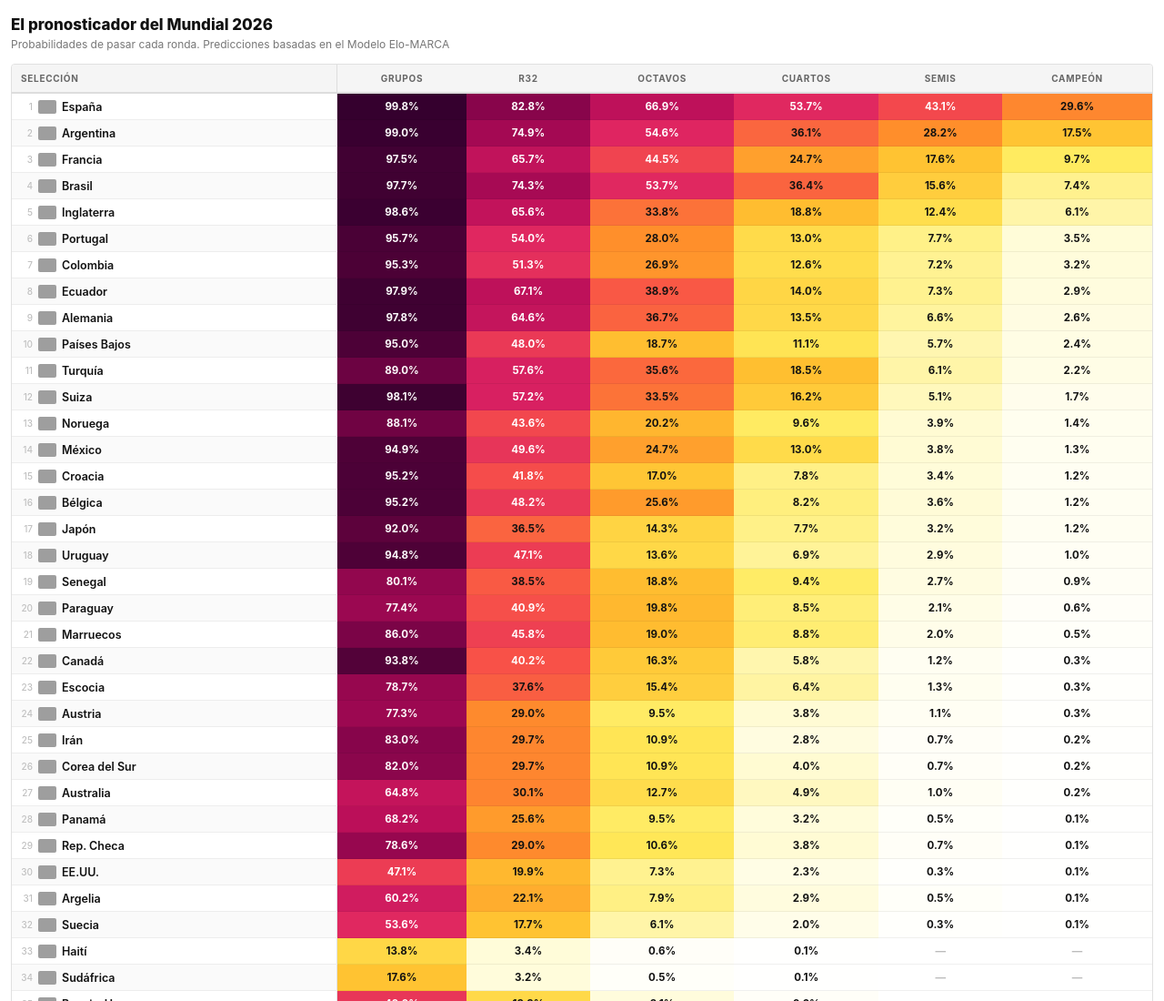
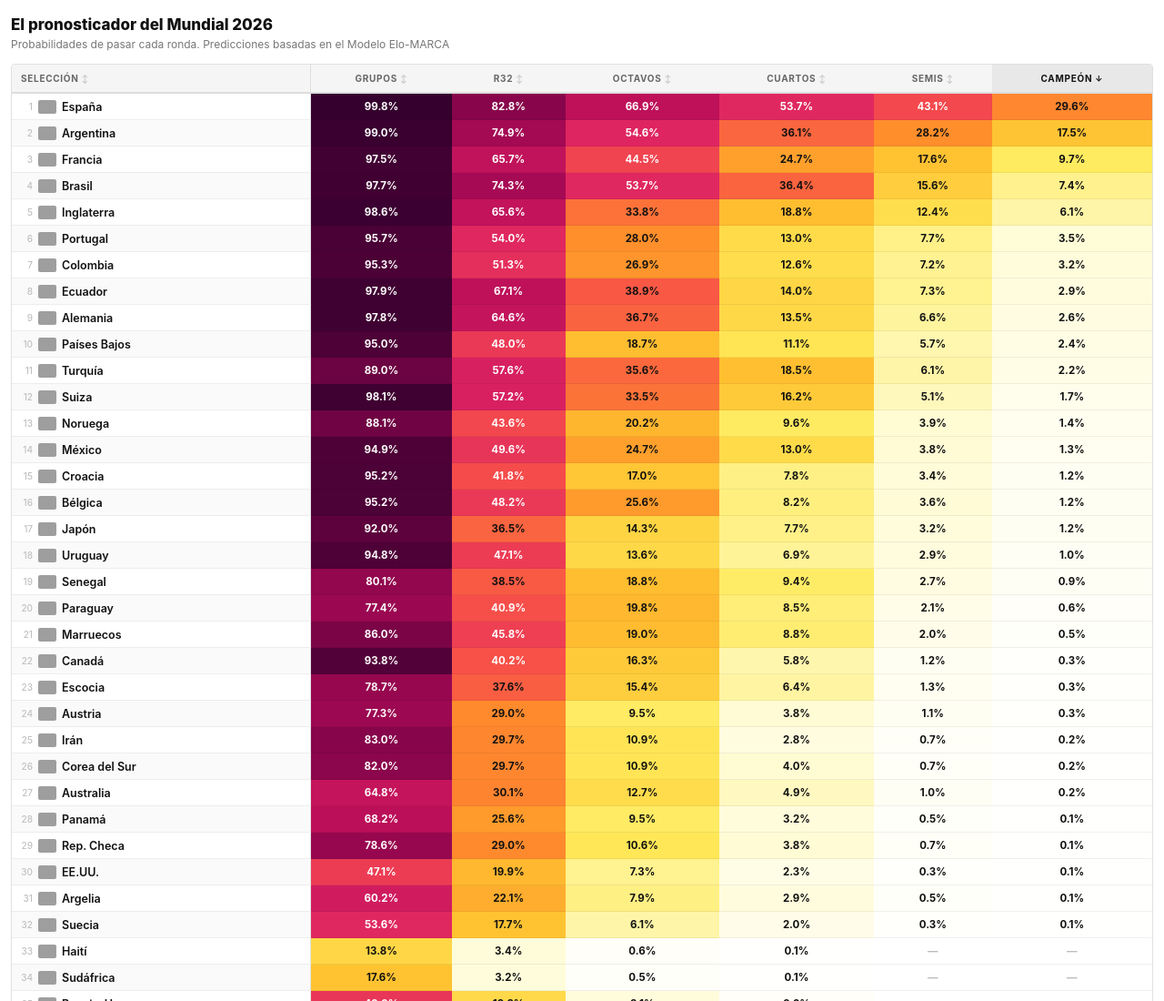
Before and after one commit to mikedataspain/mundial-elo, a plain HTML site: page index.html in a window 1280 px wide. Shown: the top 1100 px of the page at 91% size. Drawn offline with Linux system fonts and the light colour scheme; grey boxes are pictures that could not be loaded.

Commit message:
feat: sorting interactivo por columna (corregido)

```diff
--- a/index.html
+++ b/index.html
@@ -63,7 +63,14 @@
       text-align: center;
       white-space: nowrap;
       border-bottom: 2px solid #ddd;
+      cursor: pointer;
+      user-select: none;
     }
+
+    thead th:hover { background: #ebebeb; }
+    thead th.sorted { color: #111; background: #e8e8e8; }
+    .sort-icon { margin-left: 3px; opacity: 0.3; font-style: normal; font-size: 9px; }
+    thead th.sorted .sort-icon { opacity: 1; }
 
     thead th.h-team {
       text-align: left;
@@ -151,13 +158,13 @@
     <table>
       <thead>
         <tr>
-          <th class="h-team">Selección</th>
-          <th>Grupos</th>
-          <th>R32</th>
-          <th>Octavos</th>
-          <th>Cuartos</th>
-          <th>Semis</th>
-          <th>Campeón</th>
+          <th class="h-team" data-col="Selección">Selección<i class="sort-icon">↕</i></th>
+          <th data-col="Grupos%">Grupos<i class="sort-icon">↕</i></th>
+          <th data-col="1/32%">R32<i class="sort-icon">↕</i></th>
+          <th data-col="1/16%">Octavos<i class="sort-icon">↕</i></th>
+          <th data-col="Cuartos%">Cuartos<i class="sort-icon">↕</i></th>
+          <th data-col="Semis%">Semis<i class="sort-icon">↕</i></th>
+          <th data-col="Campeón%">Campeón<i class="sort-icon">↓</i></th>
         </tr>
       </thead>
       <tbody id="tbody"></tbody>
@@ -236,22 +243,27 @@ function fmt(v) {
 // ── Render ────────────────────────────────────────────────────────────────────
 const COLS = ['Grupos%','1/32%','1/16%','Cuartos%','Semis%','Campeón%'];
 
-async function init() {
+let allRows  = [];
+let sortCol  = 'Campeón%';
+let sortDir  = 1;   // 1 → desc (b-a), -1 → asc (a-b)
+
+function render() {
   const tbody = document.getElementById('tbody');
-  let rows;
-  try {
-    const res = await fetch('./data.csv');
-    const txt = await res.text();
-    rows = parseCSV(txt);
-  } catch (e) {
-    tbody.innerHTML = '<tr><td colspan="7" style="padding:20px;text-align:center;color:#aaa">No se pudieron cargar los datos.</td></tr>';
-    return;
-  }
+  tbody.innerHTML = '';
 
-  // Ordenar por Campeón% desc (por si el CSV no viene ordenado)
-  rows.sort((a, b) => parseFloat(b['Campeón%'] || 0) - parseFloat(a['Campeón%'] || 0));
+  const sorted = [...allRows].sort((a, b) => {
+    if (sortCol === 'Selección')
+      return sortDir * a['Selección'].localeCompare(b['Selección'], 'es');
+    return sortDir * (parseFloat(b[sortCol] || 0) - parseFloat(a[sortCol] || 0));
+  });
 
-  rows.forEach((row, i) => {
+  document.querySelectorAll('thead th').forEach(th => {
+    const active = th.dataset.col === sortCol;
+    th.classList.toggle('sorted', active);
+    th.querySelector('.sort-icon').textContent = active ? (sortDir === 1 ? '↓' : '↑') : '↕';
+  });
+
+  sorted.forEach((row, i) => {
     const name = row['Selección'] || '';
     const code = F[name];
     const flagImg = code
@@ -259,7 +271,6 @@ async function init() {
       : '';
     const tr = document.createElement('tr');
 
-    // Celda equipo (sticky)
     const tdT = document.createElement('td');
     tdT.className = 'c-team';
     tdT.innerHTML = `<div class="t-inner">
@@ -269,7 +280,6 @@ async function init() {
     </div>`;
     tr.appendChild(tdT);
 
-    // Celdas de porcentaje
     COLS.forEach(k => {
       const v = parseFloat(row[k]) || 0;
       const [bg, col] = heat(v);
@@ -285,6 +295,29 @@ async function init() {
   });
 }
 
+async function init() {
+  const tbody = document.getElementById('tbody');
+  try {
+    const res = await fetch('./data.csv');
+    const txt = await res.text();
+    allRows = parseCSV(txt);
+  } catch (e) {
+    tbody.innerHTML = '<tr><td colspan="7" style="padding:20px;text-align:center;color:#aaa">No se pudieron cargar los datos.</td></tr>';
+    return;
+  }
+
+  document.querySelectorAll('thead th').forEach(th => {
+    th.addEventListener('click', () => {
+      const col = th.dataset.col;
+      if (sortCol === col) { sortDir *= -1; }
+      else { sortCol = col; sortDir = 1; }
+      render();
+    });
+  });
+
+  render();
+}
+
 init();
 </script>
 </body>
```
